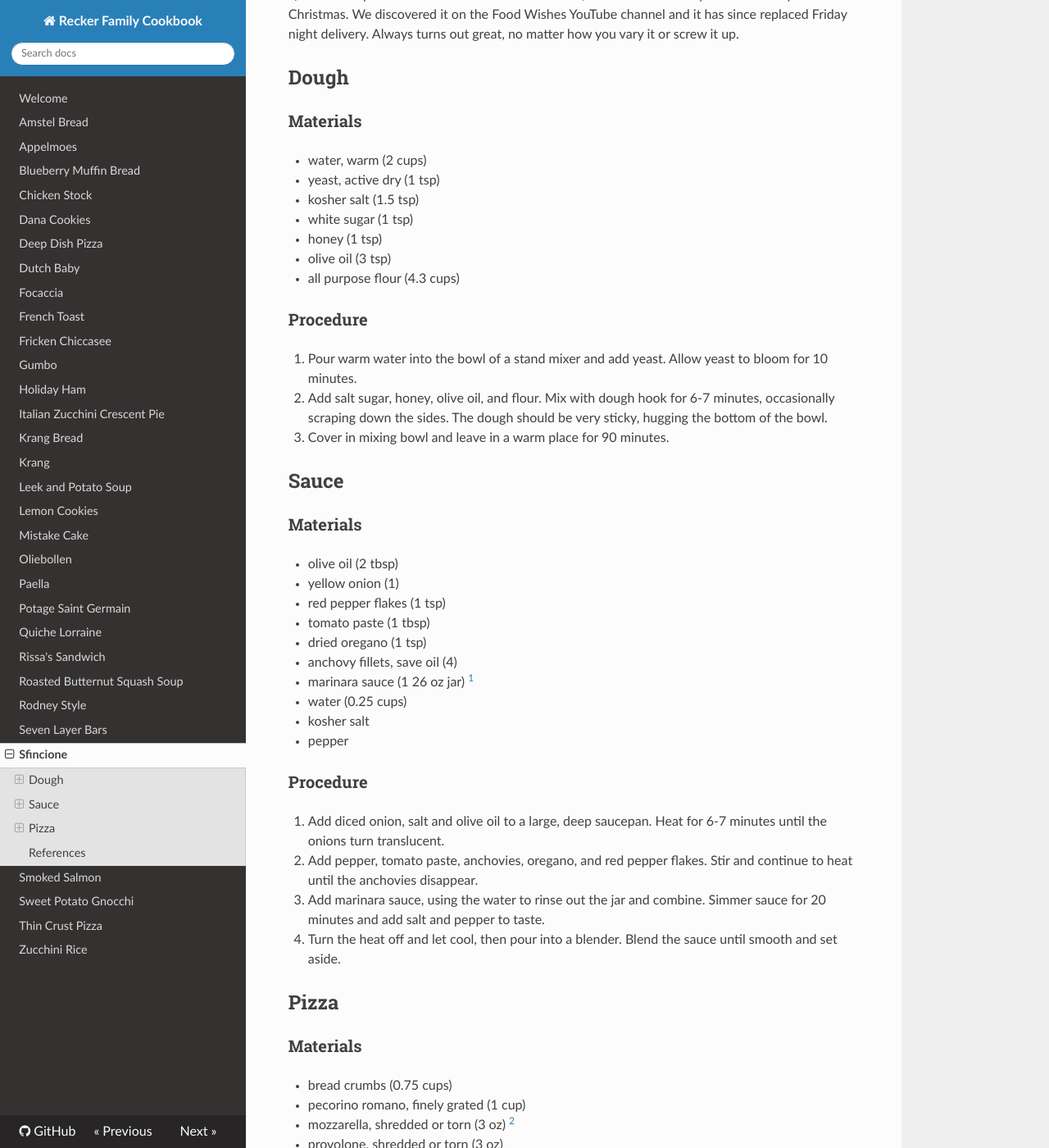
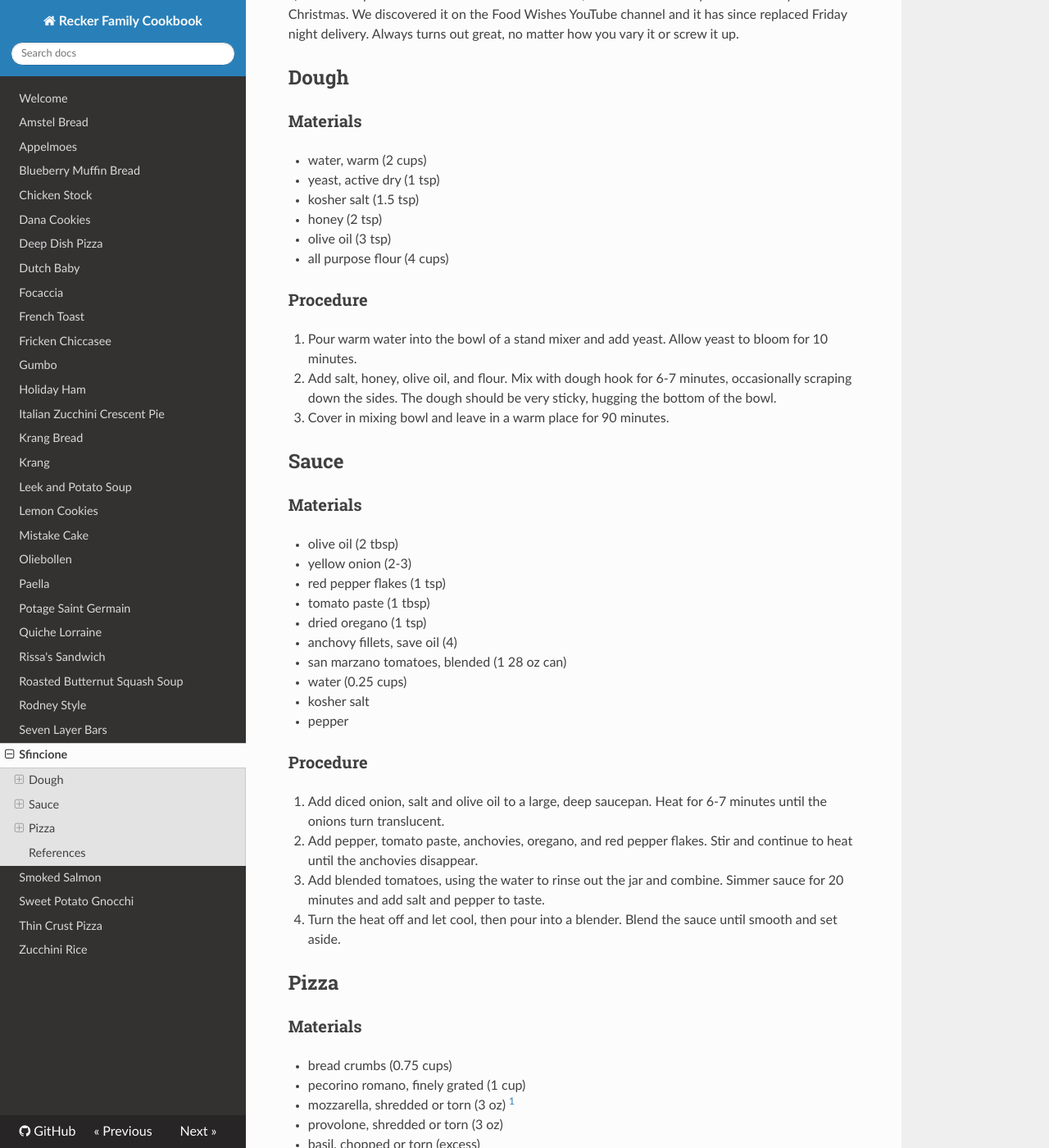
Before and after one commit to arecker/cookbook, an MkDocs documentation site: the page built from recipes/sfincione.md, in a window 1280 px wide and 1400 px high, scrolled down 829 px. Shown: the whole window at 82% size. Built offline with MkDocs 1.6.1, drawn with Linux system fonts in a browser that asks for light colours; nearby versions of some CDN libraries; some of the changed text lies outside the part shown.

Commit message:
Update choni recipe

```diff
--- a/recipes/sfincione.md
+++ b/recipes/sfincione.md
@@ -12,20 +12,19 @@ it up.
 
 ### Materials
 
-- water, warm  (2 cups)
+- water, warm (2 cups)
 - yeast, active dry (1 tsp)
 - kosher salt (1.5 tsp)
-- white sugar (1 tsp)
-- honey (1 tsp)
+- honey (2 tsp)
 - olive oil (3 tsp)
-- all purpose flour (4.3 cups)
+- all purpose flour (4 cups)
 
 ### Procedure
 
 1. Pour warm water into the bowl of a stand mixer and add yeast.
    Allow yeast to bloom for 10 minutes.
-2. Add salt sugar, honey, olive oil, and flour.  Mix with dough hook
-   for 6-7 minutes, occasionally scraping down the sides.  The dough
+2. Add salt, honey, olive oil, and flour.  Mix with dough hook for 6-7
+   minutes, occasionally scraping down the sides.  The dough
    should be very sticky, hugging the bottom of the bowl.
 3. Cover in mixing bowl and leave in a warm place for 90 minutes.
 
@@ -34,20 +33,15 @@ it up.
 ### Materials
 
 - olive oil (2 tbsp)
-- yellow onion (1)
+- yellow onion (2-3)
 - red pepper flakes (1 tsp)
 - tomato paste (1 tbsp)
 - dried oregano (1 tsp)
 - anchovy fillets, save oil (4)
-- marinara sauce (1 26 oz jar) [^1]
+- san marzano tomatoes, blended (1 28 oz can)
 - water (0.25 cups)
 - kosher salt
 - pepper
-
-[^1]: if you don't have marinara, you can blend a 28 oz can of peeled
-    tomatoes with salt, sugar, and a splash of balsamic vinegar.
-    There's plenty of flavor in the sauce already - it won't make much
-    of a difference.
 
 ### Procedure
 
@@ -55,7 +49,7 @@ it up.
    Heat for 6-7 minutes until the onions turn translucent.
 2. Add pepper, tomato paste, anchovies, oregano, and red pepper
    flakes.  Stir and continue to heat until the anchovies disappear.
-3. Add marinara sauce, using the water to rinse out the jar and
+3. Add blended tomatoes, using the water to rinse out the jar and
    combine.  Simmer sauce for 20 minutes and add salt and pepper to
    taste.
 4. Turn the heat off and let cool, then pour into a blender.  Blend
```
